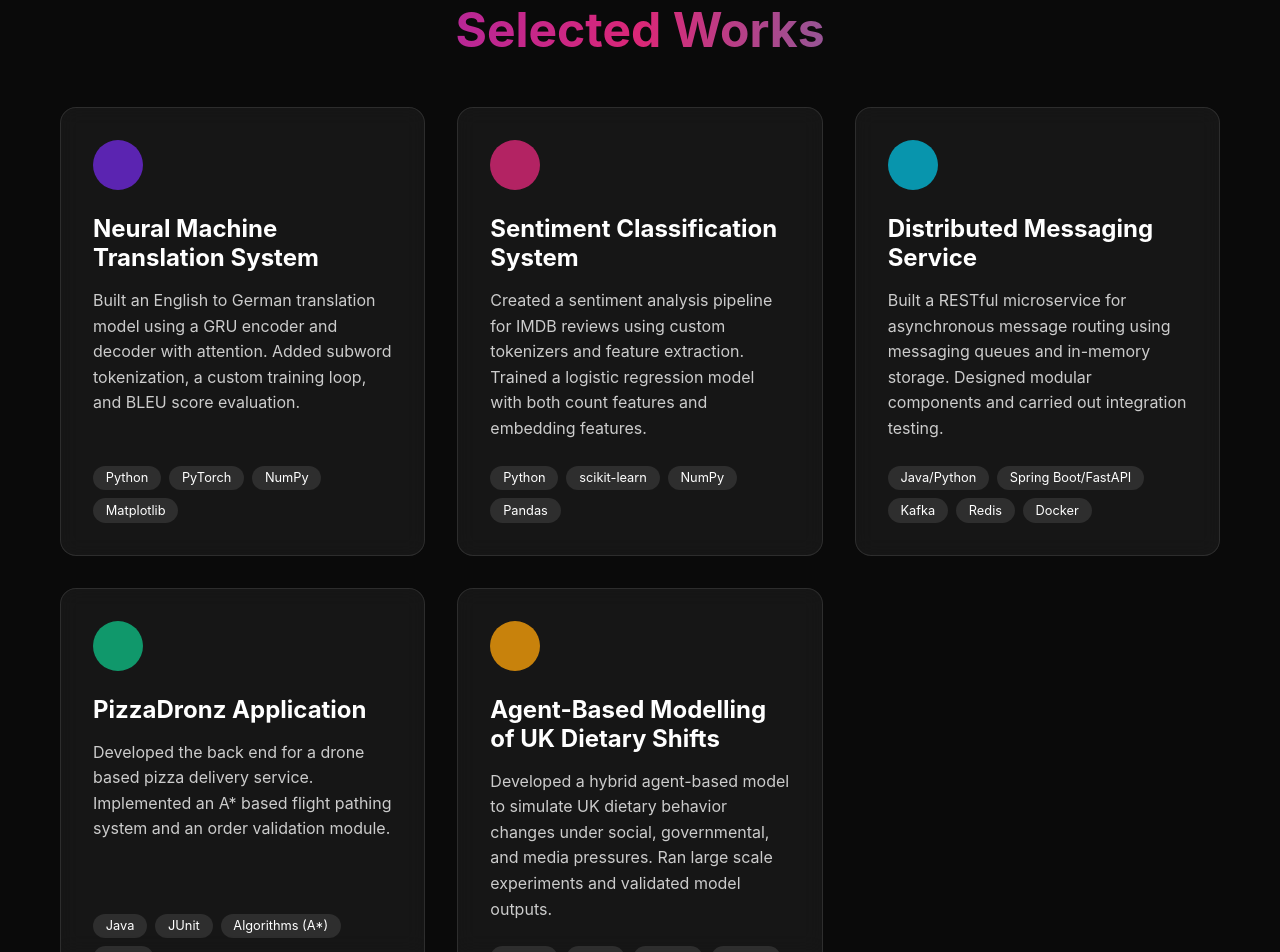
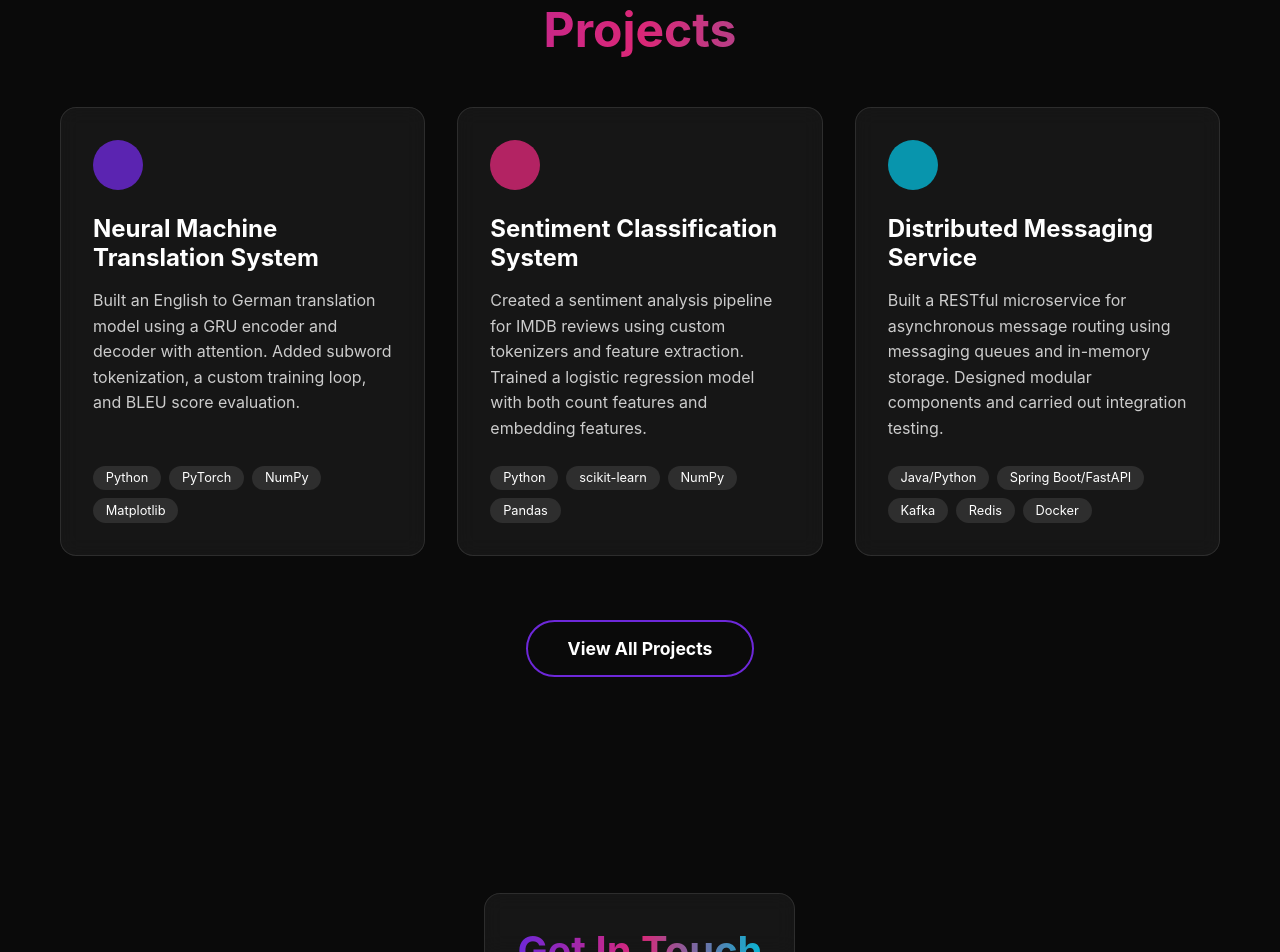
Before and after one commit to Duckysos/portfolio-website-2, a React (Vite) app in the folder frontend/: page / in a window 1280 px wide. Shown: the part 1848-2800 px from the top of the page. Built offline with nearby package versions, Linux system fonts and the light colour scheme.

Commit message:
removed 2 projects from homepage

```diff
--- a/frontend/src/components/Projects.jsx
+++ b/frontend/src/components/Projects.jsx
@@ -20,18 +20,6 @@ const projects = [
         description: "Built a RESTful microservice for asynchronous message routing using messaging queues and in-memory storage. Designed modular components and carried out integration testing.",
         tags: ["Java/Python", "Spring Boot/FastAPI", "Kafka", "Redis", "Docker"],
         color: "var(--accent-color)"
-    },
-    {
-        title: "PizzaDronz Application",
-        description: "Developed the back end for a drone based pizza delivery service. Implemented an A* based flight pathing system and an order validation module.",
-        tags: ["Java", "JUnit", "Algorithms (A*)", "JSON"],
-        color: "#10b981" // Emerald Green
-    },
-    {
-        title: "Agent-Based Modelling of UK Dietary Shifts",
-        description: "Developed a hybrid agent-based model to simulate UK dietary behavior changes under social, governmental, and media pressures. Ran large scale experiments and validated model outputs.",
-        tags: ["Python", "Mesa", "Pandas", "NumPy"],
-        color: "#f59e0b" // Amber
     }
 ];
 
@@ -46,7 +34,7 @@ const Projects = () => {
                     className="gradient-text"
                     style={{ fontSize: '3rem', marginBottom: '3rem', textAlign: 'center' }}
                 >
-                    Selected Works
+                    Projects
                 </motion.h2>
                 <div style={{ display: 'grid', gridTemplateColumns: 'repeat(auto-fit, minmax(280px, 1fr))', gap: '2rem' }}>
                     {projects.map((project, index) => (
```
